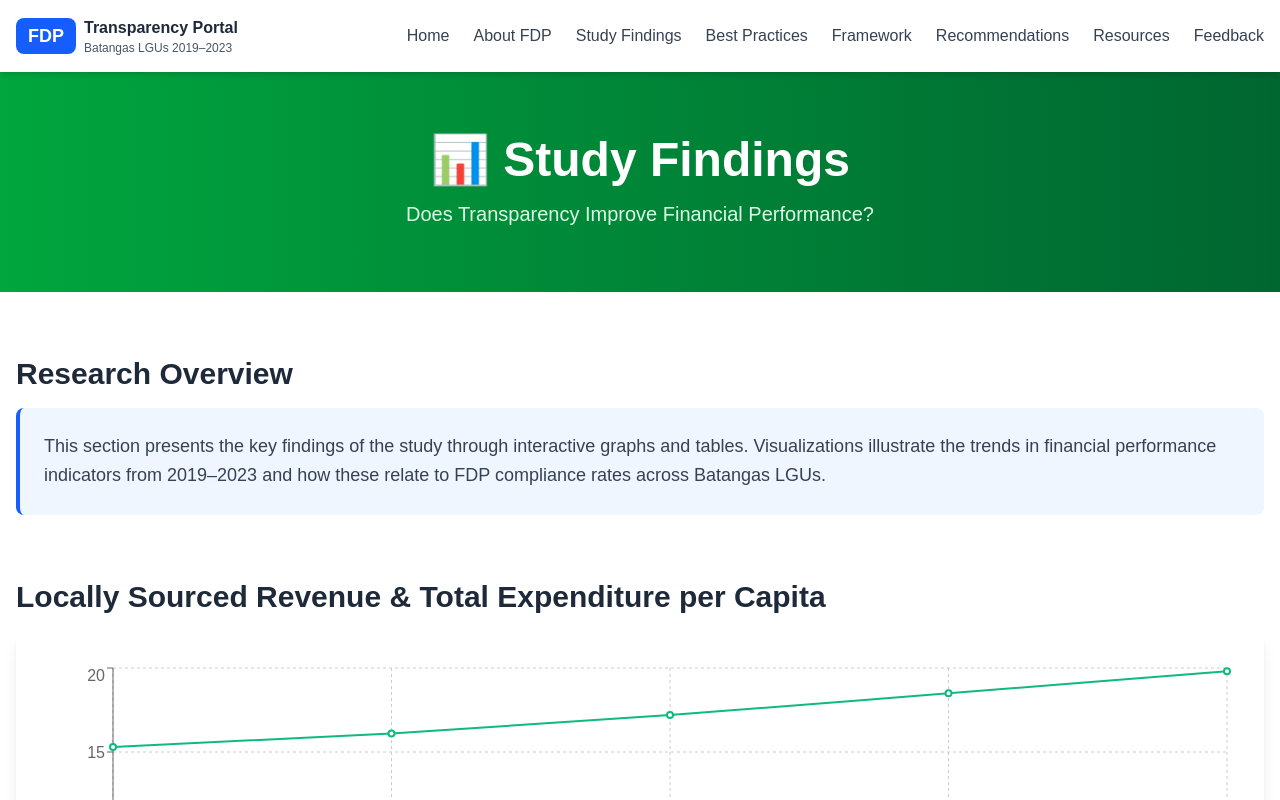
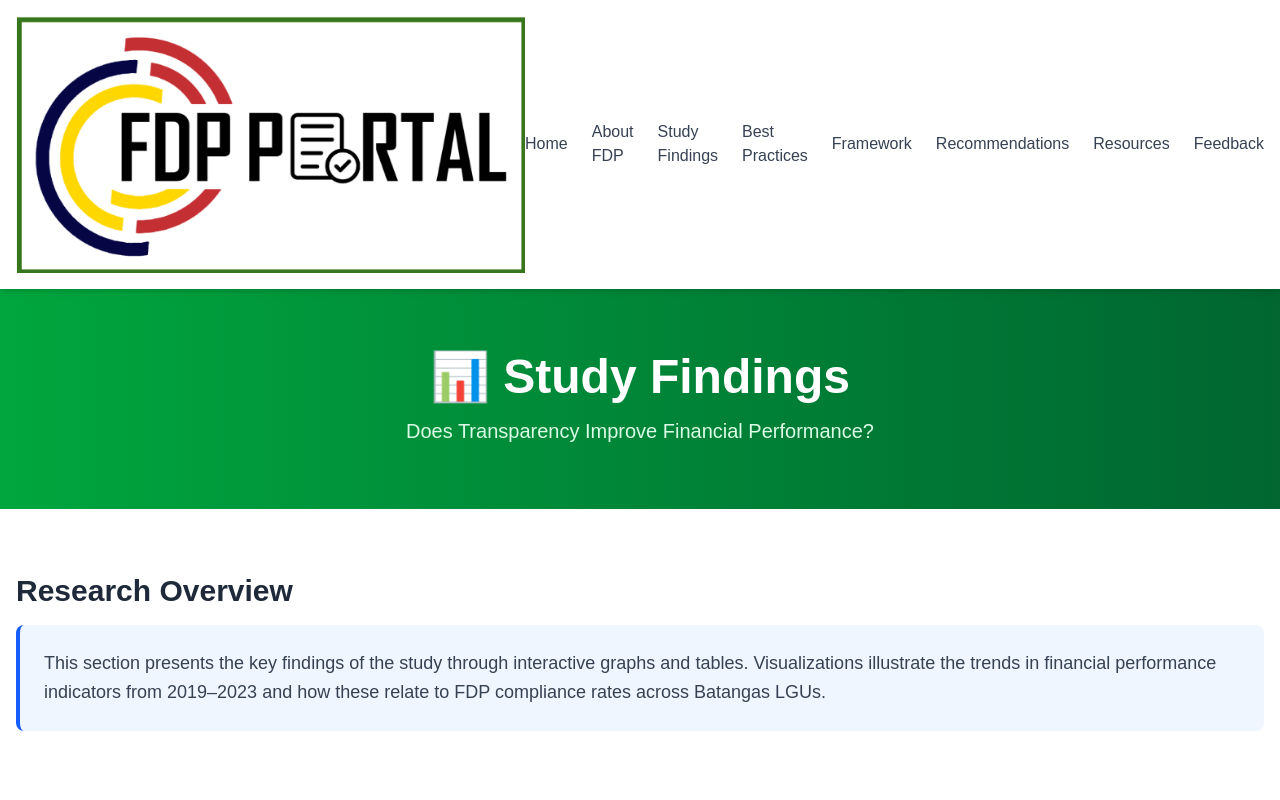
Before and after one commit to Elizerdejoya/fdp-transparency-portal, a Next.js app: page /study-findings in a window 1280 px wide. Shown: the top 800 px of the page. Built offline with nearby package versions, Linux system fonts and the light colour scheme.

Commit message:
Use homescreen.png as header logo (full-width)

```diff
--- a/components/Header.tsx
+++ b/components/Header.tsx
@@ -1,6 +1,7 @@
 'use client';
 
 import Link from 'next/link';
+import Image from 'next/image';
 import { useState } from 'react';
 import { Menu, X } from 'lucide-react';
 
@@ -21,13 +22,16 @@ export default function Header() {
   return (
     <header className="sticky top-0 z-50 bg-white shadow-md">
       <div className="max-w-7xl mx-auto px-4 py-4 flex items-center justify-between">
-        <Link href="/" className="flex items-center gap-2">
-          <div className="bg-blue-600 text-white px-3 py-1 rounded-lg font-bold text-lg">
-            FDP
-          </div>
-          <div className="hidden sm:block">
-            <h1 className="font-bold text-gray-800">Transparency Portal</h1>
-            <p className="text-xs text-gray-600">Batangas LGUs 2019–2023</p>
+        <Link href="/" className="flex items-center gap-4 w-full">
+          <div className="w-full">
+            <Image
+              src="/images/homescreen.png"
+              alt="FDP Transparency Portal"
+              width={1200}
+              height={200}
+              className="w-full h-auto object-contain"
+              priority
+            />
           </div>
         </Link>
 
```
